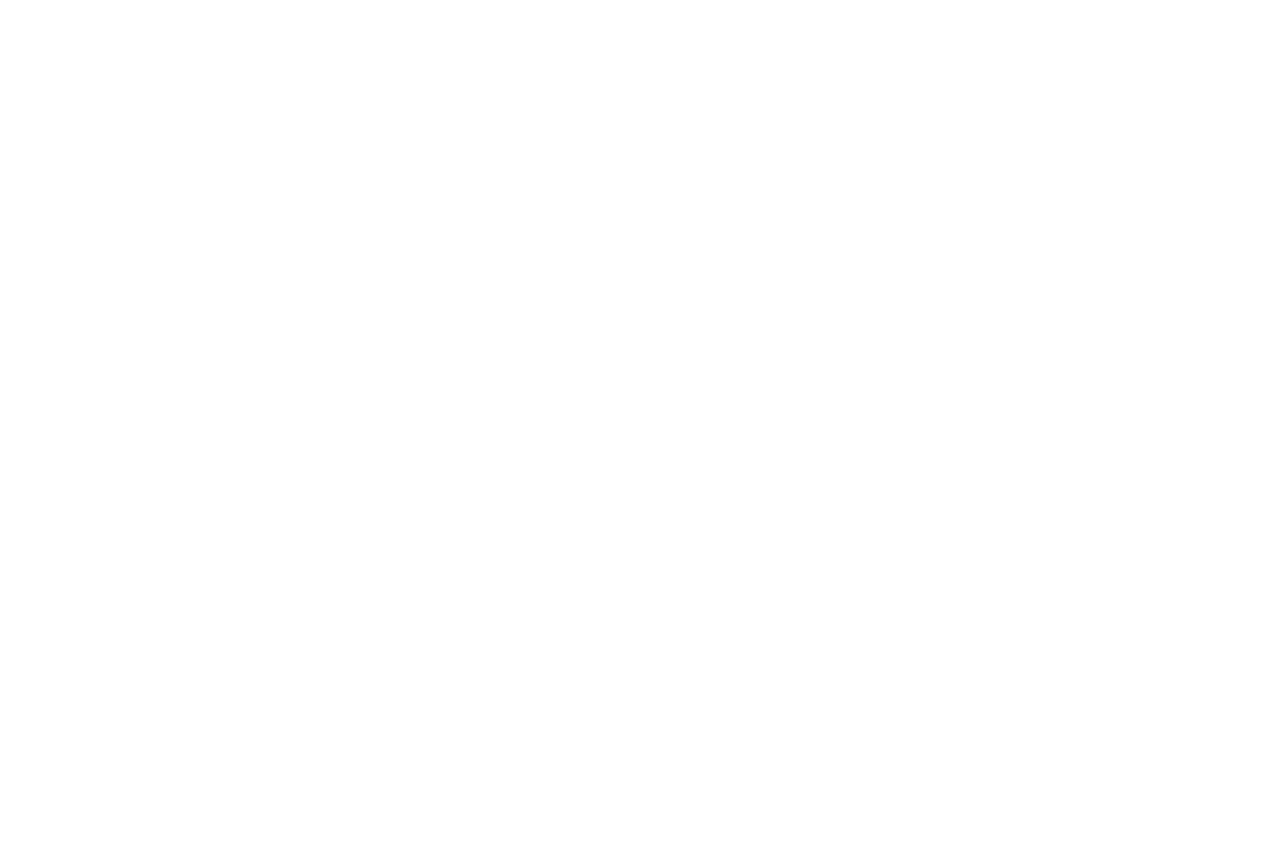
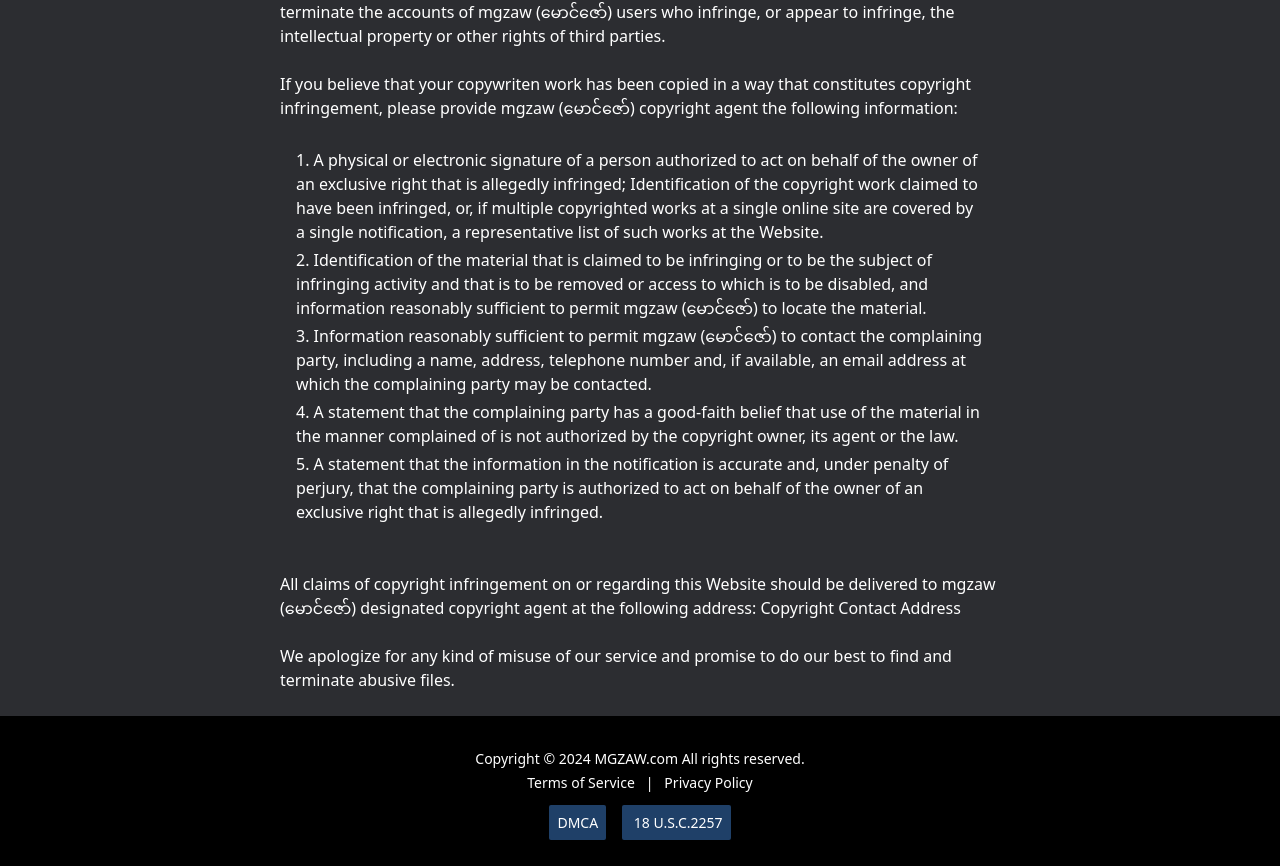
Before and after one commit to minkhant285/mgzaw_react, a React (Vite) app: page /dmca in a window 1280 px wide. Before the commit this address had no page. Shown: the part 304-1170 px from the top of the page. Before the commit the page ends 800 px from the top, so only its background shows below. Built offline with nearby package versions, Linux system fonts and the light colour scheme.

Commit message:
added dmca, us18-2257

```diff
--- a/index.html
+++ b/index.html
@@ -3,7 +3,7 @@
 
 <head>
     <meta charset="UTF-8" />
-    <link rel="icon" type="image/svg+xml" href="/vite.svg" />
+    <link rel="icon" href="/MZ.ico" type="icon" />
     <meta name="viewport" content="width=device-width, initial-scale=1.0" />
     <title>MG ZAW</title>
 </head>
--- a/src/components/appbar.tsx
+++ b/src/components/appbar.tsx
@@ -1,6 +1,6 @@
 import { useContext } from "react"
 import { AppContext } from "../providers/app.provider"
-import { useNavigate } from "react-router-dom";
+import { useLocation, useNavigate } from "react-router-dom";
 import { envLoader } from "../utils";
 import SearchBox from "./searchbox";
 import { ImSearch } from "react-icons/im";
@@ -8,12 +8,14 @@ import ModalBox from './modal';
 import LOGO from '../assets/MZ.png';
 import { FaFilter } from "react-icons/fa";
 import CategoryList from "../pages/movie/categoryList";
+import { FaHome } from "react-icons/fa";
 
 
 function AppBar() {
 
     const { token, userInfo, categoryModal, modalControl, searchModal, searchModalControl } = useContext(AppContext);
     const navigation = useNavigate();
+    const location = useLocation();
 
     return (
         <nav className='bg-primary h-14 p-2 md:p-7 flex justify-between items-center top-0 fixed w-full z-10'>
@@ -38,9 +40,16 @@ function AppBar() {
                     <ImSearch size={20} color="white" />
                 </div>
 
-                <div className="lg:hidden cursor-pointer hover:bg-secondary p-2 rounded-md" onClick={() => modalControl(true)}>
+
+
+                {location.pathname === '/' && <div className="lg:hidden cursor-pointer  p-2 rounded-md" onClick={() => modalControl(true)}>
                     <FaFilter size={20} color="white" />
+                </div>}
+
+                <div className="md:hidden cursor-pointer  p-2 rounded-md" onClick={() => navigation('/')}>
+                    <FaHome size={25} color="white" />
                 </div>
+
 
                 <ModalBox children={<SearchBox />} isOpen={searchModal} onClose={() => { searchModalControl(!searchModal) }} />
                 <ModalBox children={
--- a/src/components/footer.tsx
+++ b/src/components/footer.tsx
@@ -2,10 +2,24 @@ import { Link } from 'react-router-dom'
 
 function Footer() {
     return (
-        <div className='w-full h-20 bg-[#000] text-white text-sm  flex justify-center items-center flex-wrap bottom-0 static'>
-            <span>Copyright © 2024 MGZAW.com All rights reserved.</span> &nbsp;
-            <Link to={'/terms'} className='hover:underline'>Terms of Service</Link> &nbsp;| &nbsp;
-            <Link to={'/privacy'} className='hover:underline'> Privacy Policy</Link>
+        <div className='bottom-0 static'>
+            {/* <div className='w-full h-28 bg-primary'>
+                ad
+            </div> */}
+            <div className='w-full h-[150px]  bg-[#000] text-white text-sm  flex justify-center flex-col items-center '>
+                <div className='flex flex-col justify-center'>
+                    <span>Copyright © 2024 MGZAW.com All rights reserved.</span>
+                    <section className='self-center mt-1'>
+                        <Link to={'/terms'} className='hover:underline'>Terms of Service</Link> &nbsp; | &nbsp;
+                        <Link to={'/privacy'} className='hover:underline'> Privacy Policy</Link>
+                    </section>
+                </div>
+                <br />
+                <div>
+                    <Link to={'/dmca'} target='_blank' className='hover:underline bg-primary p-2 rounded-sm mx-2'> DMCA</Link>
+                    <Link to={'/us2257'} target='_blank' className='hover:underline bg-primary p-2 rounded-sm mx-2'> 18 U.S.C.2257</Link>
+                </div>
+            </div>
         </div>
     )
 }
--- /dev/null
+++ b/src/pages/about/dmca.tsx
@@ -0,0 +1,45 @@
+import React from 'react'
+import { Link } from 'react-router-dom'
+
+function DMCA() {
+    return (
+        <div className='text-white grid grid-cols-5'>
+            <div className='hidden md:block col-span-1'></div>
+            <div className='col-span-5 md:col-span-3 p-2 '>
+                <section>
+                    <h1 className="text-2xl font-bold">DMCA Notice of Copyright Infringement</h1>
+                    <p className='text-white text-left p-4 leading-6'>
+                        In accordance with the Digital Millennium Copyright Act of 1998 (the text of which may be found on the U.S. Copyright Office website at <a href='http://lcweb.loc.gov/copyright' >http://lcweb.loc.gov/copyright</a>), mgzaw (မောင်ဇော်) will respond expeditiously to claims of copyright infringement that are reported to mgzaw (မောင်ဇော်) designated copyright agent identified below.
+                        <br />
+                        Please also note that under Section 512(f) any person who knowingly materially misrepresents that material or activity is infringing may be subject to liability.
+                        <br />
+                        <br />
+                        Mgzaw (မောင်ဇော်) reserves the right at its sole and entire discretion, to remove content and terminate the accounts of mgzaw (မောင်ဇော်) users who infringe, or appear to infringe, the intellectual property or other rights of third parties.
+                        <br />
+                        <br />
+                        If you believe that your copywriten work has been copied in a way that constitutes copyright infringement, please provide mgzaw (မောင်ဇော်) copyright agent the following information:
+
+                        <ol className="list-decimal list-inside my-2 p-4">
+                            <li className='mt-1'> A physical or electronic signature of a person authorized to act on behalf of the owner of an exclusive right that is allegedly infringed; Identification of the copyright work claimed to have been infringed, or, if multiple copyrighted works at a single online site are covered by a single notification, a representative list of such works at the Website.</li>
+                            <li className='mt-1'> Identification of the material that is claimed to be infringing or to be the subject of infringing activity and that is to be removed or access to which is to be disabled, and information reasonably sufficient to permit mgzaw (မောင်ဇော်) to locate the material. </li>
+                            <li className='mt-1'> Information reasonably sufficient to permit mgzaw (မောင်ဇော်) to contact the complaining party, including a name, address, telephone number and, if available, an email address at which the complaining party may be contacted.</li>
+                            <li className='mt-1'> A statement that the complaining party has a good-faith belief that use of the material in the manner complained of is not authorized by the copyright owner, its agent or the law.</li>
+                            <li className='mt-1'> A statement that the information in the notification is accurate and, under penalty of perjury, that the complaining party is authorized to act on behalf of the owner of an exclusive right that is allegedly infringed.</li>
+                        </ol>
+
+                        <br />
+
+                        All claims of copyright infringement on or regarding this Website should be delivered to mgzaw (မောင်ဇော်) designated copyright agent at the following address:
+                        <Link to={'/contact_us'} target='_blank' className='hover:underline'> Copyright Contact Address</Link>
+                        <br />
+                        <br />
+                        We apologize for any kind of misuse of our service and promise to do our best to find and terminate abusive files.
+                    </p>
+                </section>
+            </div>
+            <div className='hidden md:block col-span-1'></div>
+        </div>
+    )
+}
+
+export default DMCA
--- /dev/null
+++ b/src/pages/about/us2257.tsx
@@ -0,0 +1,47 @@
+import React from 'react'
+
+function US2257() {
+    return (
+        <div className='text-white grid grid-cols-5'>
+            <div className='hidden md:block col-span-1'></div>
+            <div className='col-span-5 md:col-span-3 p-2 '>
+                <section>
+                    <h1 className="text-2xl font-bold">18 USC 2257 Statement</h1>
+                    <p className='text-white text-left p-4 leading-6'>
+                        Mgzaw.com is not a producer (primary or secondary) of any and all of the content found on the website (mgzaw.com).
+                        With respect to the records as per 18 USC 2257 for any and all content found on this site,
+                        please kindly direct your request to the site for which the content was produced.
+                        <br />
+                        <br />
+                        Mgzaw.com is a video sharing site in which allows for the uploading, sharing and general viewing of various types of
+                        adult content and while mgzaw.com does the best it can with verifying compliance, it may not be 100% accurate.
+
+                        <br />
+                        <br />
+                        Mgzaw.com abides by the following procedures to ensure compliance:
+
+                        <ol className="list-decimal list-inside my-2">
+                            <li> Requiring all users to be 18 years of age to upload videos.</li>
+                            <li> When uploading, user must verify the content; assure he/she is 18 years of age;  certify that he/she keeps records of the models in the content and that they are over 18 years of age.</li>
+                        </ol>
+
+                        <br />
+
+                        For further assistance and/or information in finding the content's originating site,
+                        please contact mgzaw.com compliance via Support Form.
+                        <br />
+                        <br />
+                        Mgzaw.com allows content to be flagged as inappropriate. Should any content be flagged as illegal,
+                        unlawful, harassing, harmful, offensive or various other reasons, Mgzaw.com shall remove it from the site without delay.
+
+                        Users of mgzaw.com who come across such content are urged to flag it as inappropriate by clicking 'flag as inappropriate' link found below each video.
+
+                    </p>
+                </section>
+            </div>
+            <div className='hidden md:block col-span-1'></div>
+        </div>
+    )
+}
+
+export default US2257
--- a/src/providers/route.provider.tsx
+++ b/src/providers/route.provider.tsx
@@ -26,12 +26,14 @@ import Privacy from '../pages/about/privacy';
 import DownloadPage from '../pages/movie/download';
 import MovieDashboard from '../pages/dashboard/dashboard';
 import EditMovie from '../pages/dashboard/edit';
-import { ApiInstance } from '../services';
+// import { ApiInstance } from '../services';
 import Landing from '../pages/landing';
+import DMCA from '../pages/about/dmca';
+import US2257 from '../pages/about/us2257';
 
 const AppRouteProvider: React.FC = () => {
 
-    const { token, userInfo } = useContext(AppContext);
+    const { token } = useContext(AppContext);
 
     const AuthLoader: LoaderFunction = async () => {
         // const res = await ApiInstance({ method: 'GET', url: 'auth/checkAuthStatus' });
@@ -45,13 +47,13 @@ const AppRouteProvider: React.FC = () => {
 
 
     const router = createBrowserRouter([
+        // {
+        //     path: "/",
+        //     element: <RouterRender component={<Landing />} />,
+        //     errorElement: <div>Error</div>,
+        // },
         {
             path: "/",
-            element: <RouterRender component={<Landing />} />,
-            errorElement: <div>Error</div>,
-        },
-        {
-            path: "/feed",
             element: <RouterRender component={<MovieFeed />} />,
             errorElement: <div>Error</div>,
         },
@@ -68,6 +70,16 @@ const AppRouteProvider: React.FC = () => {
         {
             path: "/about",
             element: <RouterRender component={<About />} />,
+            errorElement: <div>Error</div>,
+        },
+        {
+            path: "/dmca",
+            element: <RouterRender component={<DMCA />} />,
+            errorElement: <div>Error</div>,
+        },
+        {
+            path: "/us2257",
+            element: <RouterRender component={<US2257 />} />,
             errorElement: <div>Error</div>,
         },
         {
```
Also changed, not shown: 1 other file (tests, documents, lock files or other folders).
